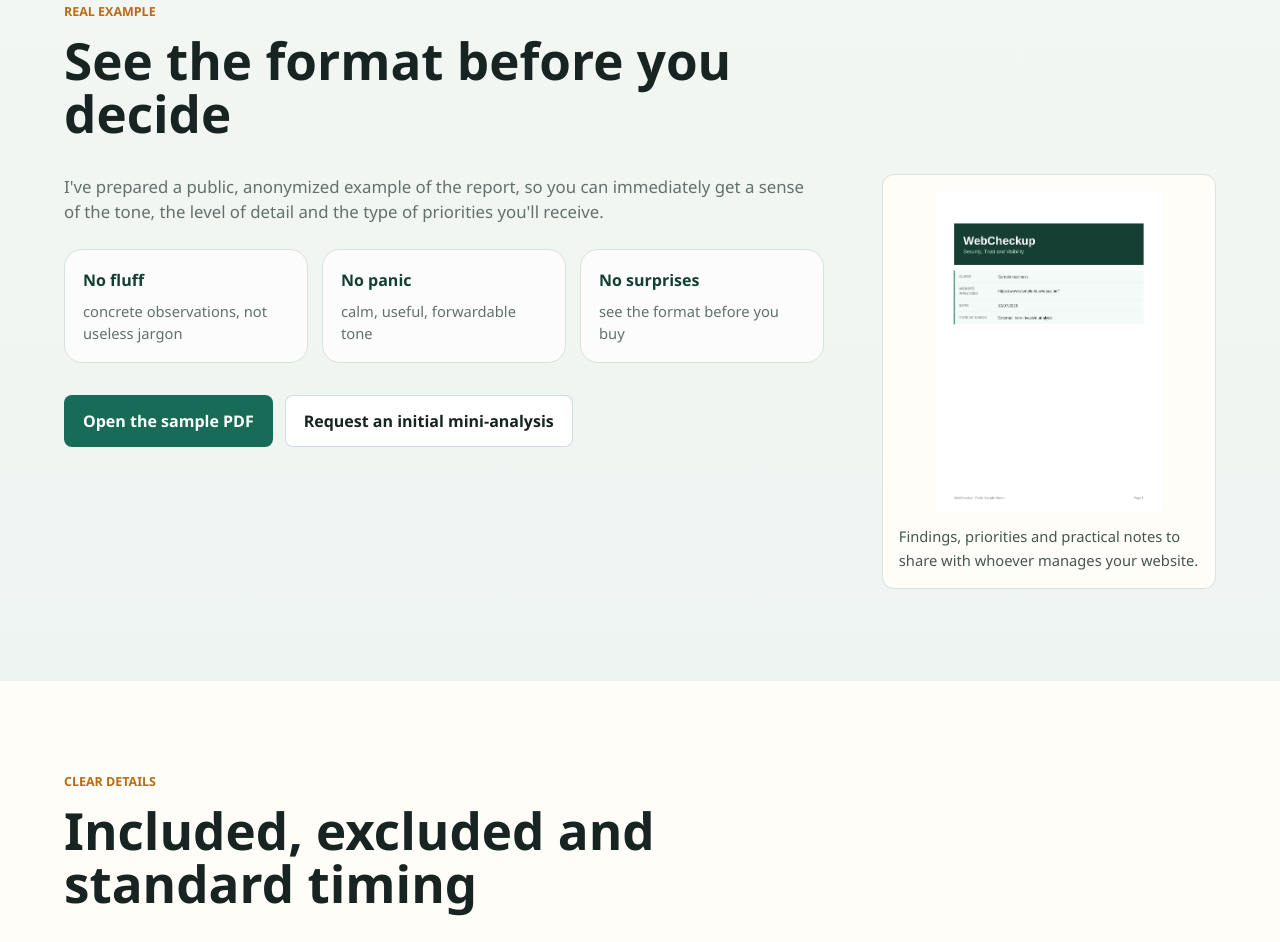
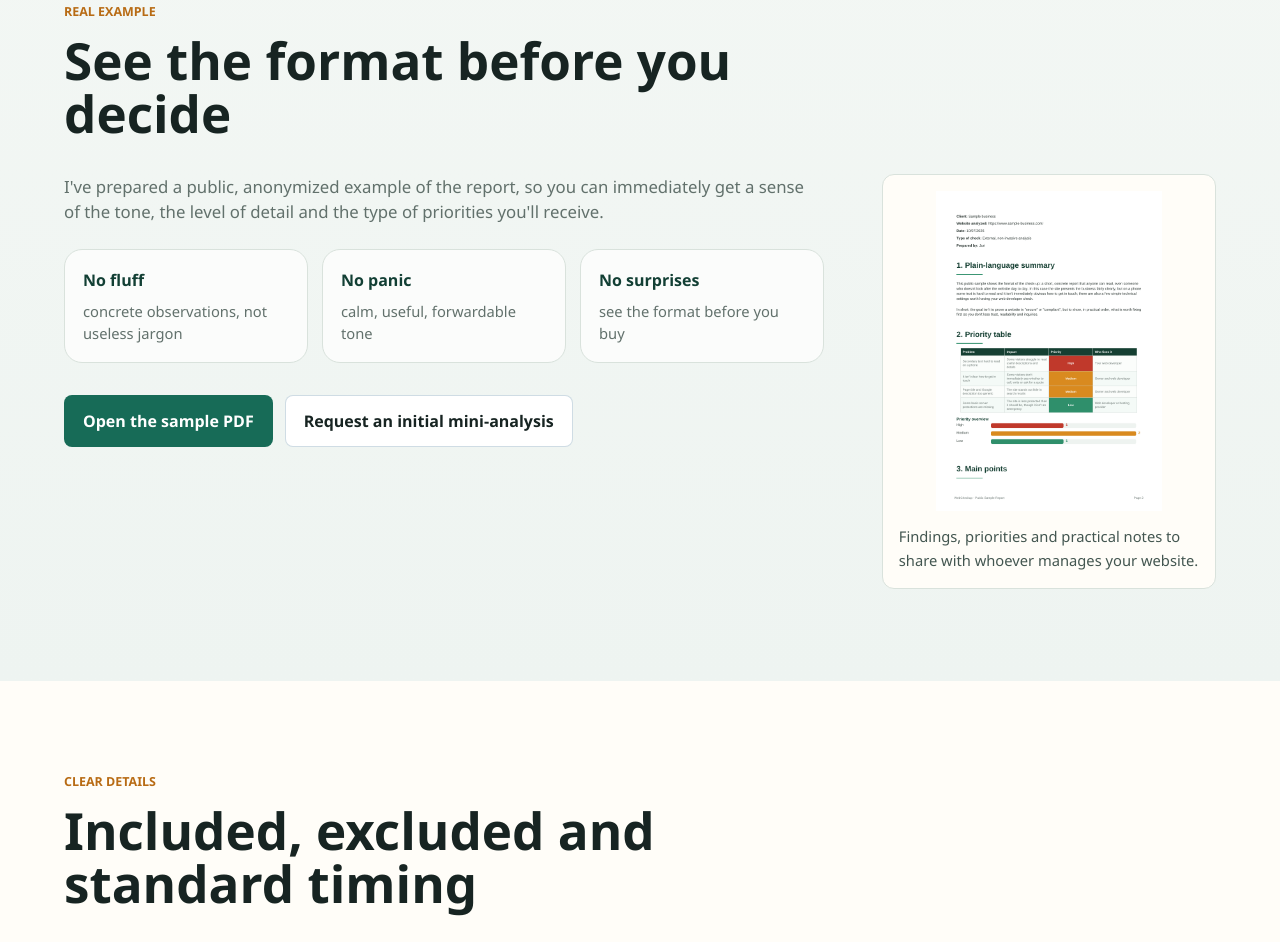
Before and after one commit to JuriBuora/webcheckup-online, a plain HTML site: page landing-page/en/index.html in a window 1280 px wide. Shown: the part 4228-5170 px from the top of the page. Drawn offline with Linux system fonts and the light colour scheme.

Commit message:
fix(site): show the sample priority table in report preview

```diff
--- a/landing-page/en/index.html
+++ b/landing-page/en/index.html
@@ -257,7 +257,7 @@
           </div>
           <figure class="proof-preview">
             <a href="../assets/public-sample-report-en.pdf" aria-label="Open the sample report PDF">
-              <img src="../assets/sample-report-page-en.png" alt="A report page showing findings and priorities" loading="lazy">
+              <img src="../assets/sample-report-priorities-en.png" alt="A report page showing findings and priorities" loading="lazy">
             </a>
             <figcaption>Findings, priorities and practical notes to share with whoever manages your website.</figcaption>
           </figure>
```
Also changed, not shown: landing-page/index.html (+1 -1 lines), landing-page/assets/sample-report-priorities-en.png (added), landing-page/assets/sample-report-priorities.png (added).
